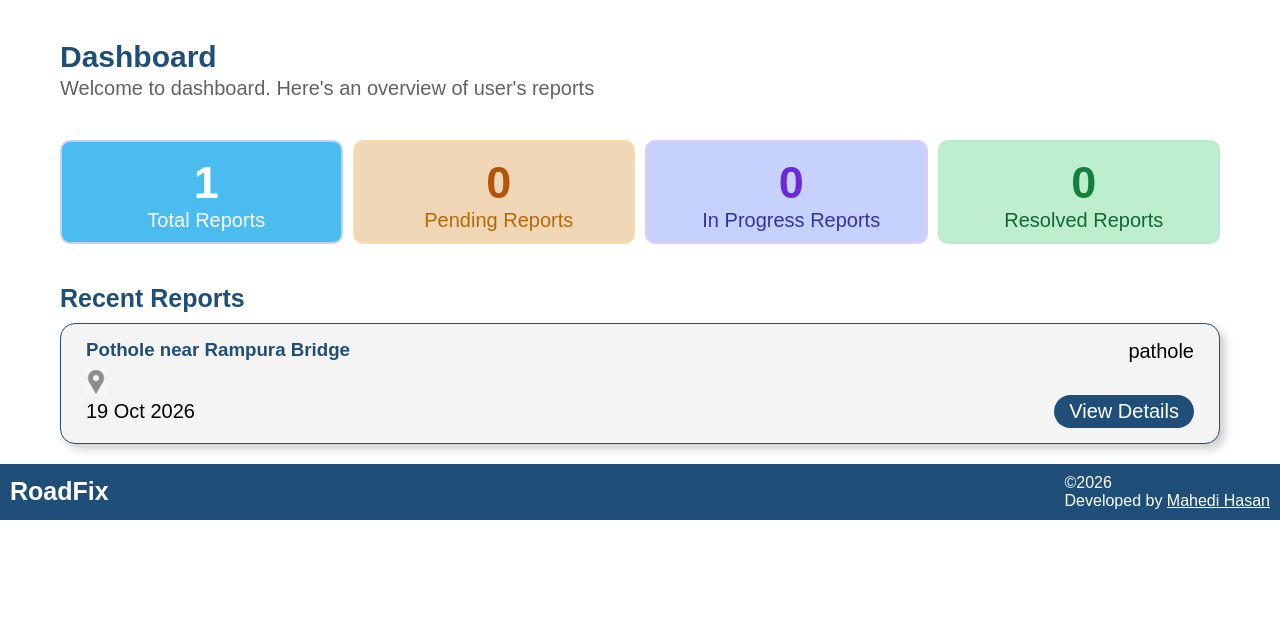
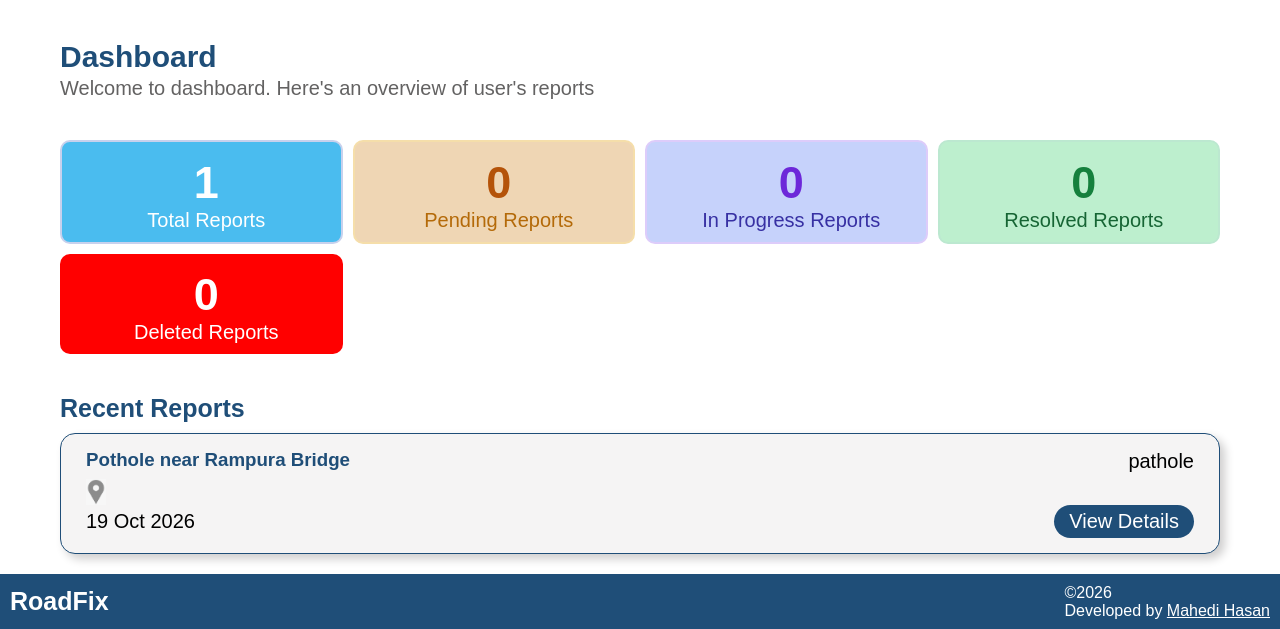
Before and after one commit to mahedi195/RoadFix-Dhaka-Road-Problem-Reporting-System, a Django app: page /dashboardPage/ in a window 1280 px wide. Shown: the part 48-677 px from the top of the page. Run offline with Django 5.2, Linux system fonts and the light colour scheme; data comes from the database, SQL or seed files in the repository.

Commit message:
added deleted report number in dashboard

```diff
--- a/reports/views.py
+++ b/reports/views.py
@@ -97,6 +97,9 @@ def dashboard(request):
     pending = Report.objects.filter(status="pending").count()
     inProgress = Report.objects.filter(status="in_progress").count()
     resolvedd = Report.objects.filter(status="resolved").count()
+    totalId = Report.objects.last().id
+    deleted=totalId-totReport
+
     return render(
         request,
         "dashboard.html",
@@ -106,6 +109,8 @@ def dashboard(request):
             "pendingReport": pending,
             "inProgressReport": inProgress,
             "resolvedReport": resolvedd,
+            'totalId':totalId,
+            'deleted':deleted
         },
     )
 
--- a/static/css/dashboard.css
+++ b/static/css/dashboard.css
@@ -252,6 +252,25 @@ body {
 }
 
 
+.box.deleted{
+    background-color:red;
+}
+
+.box.deleted .number{
+    text-align: center;
+    color: white;
+}
+
+
+
+
+
+
+
+
+
+
+
 @media screen and (max-width:800px) {
 
     .dashboard_text,
--- a/templates/dashboard.html
+++ b/templates/dashboard.html
@@ -26,7 +26,7 @@
     <div class="reportBox">
         <div class="box total">
 
-            <p class="number">{{totalReport}}</p>
+            <p class="number">{{totalId}}</p>
             <p class="label">Total Reports</p>
 
         </div>
@@ -52,9 +52,21 @@
 
         </div>
 
+        <div class="box deleted">
+            <p class="number">{{deleted}}</p>
+            <p class="label">Deleted Reports</p>
+
+
+        </div>
+
+
+
+
+
 
 
     </div>
+
 
     <div class="recentReportsText">
         <h3>Recent Reports</h3>
```
